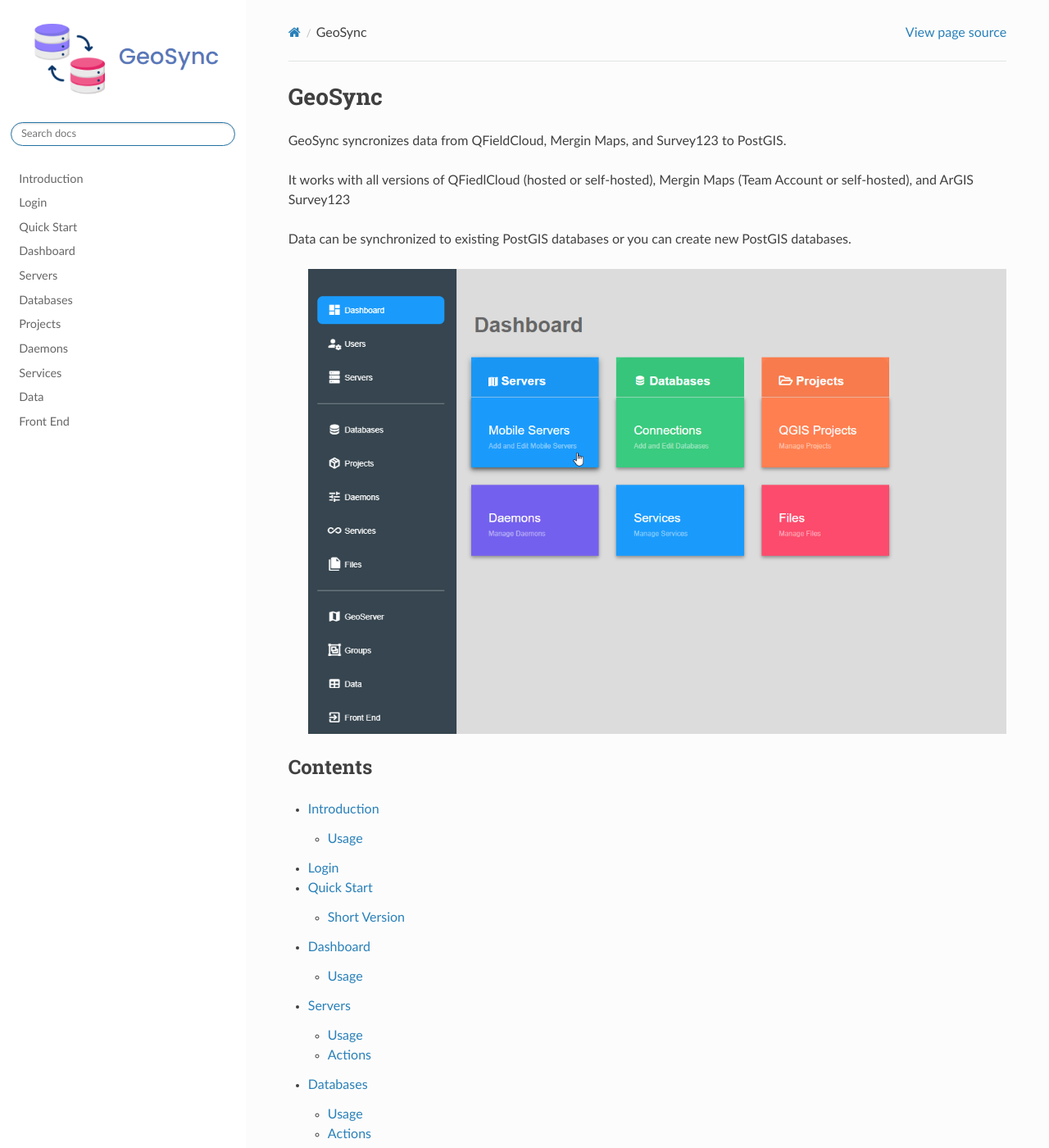
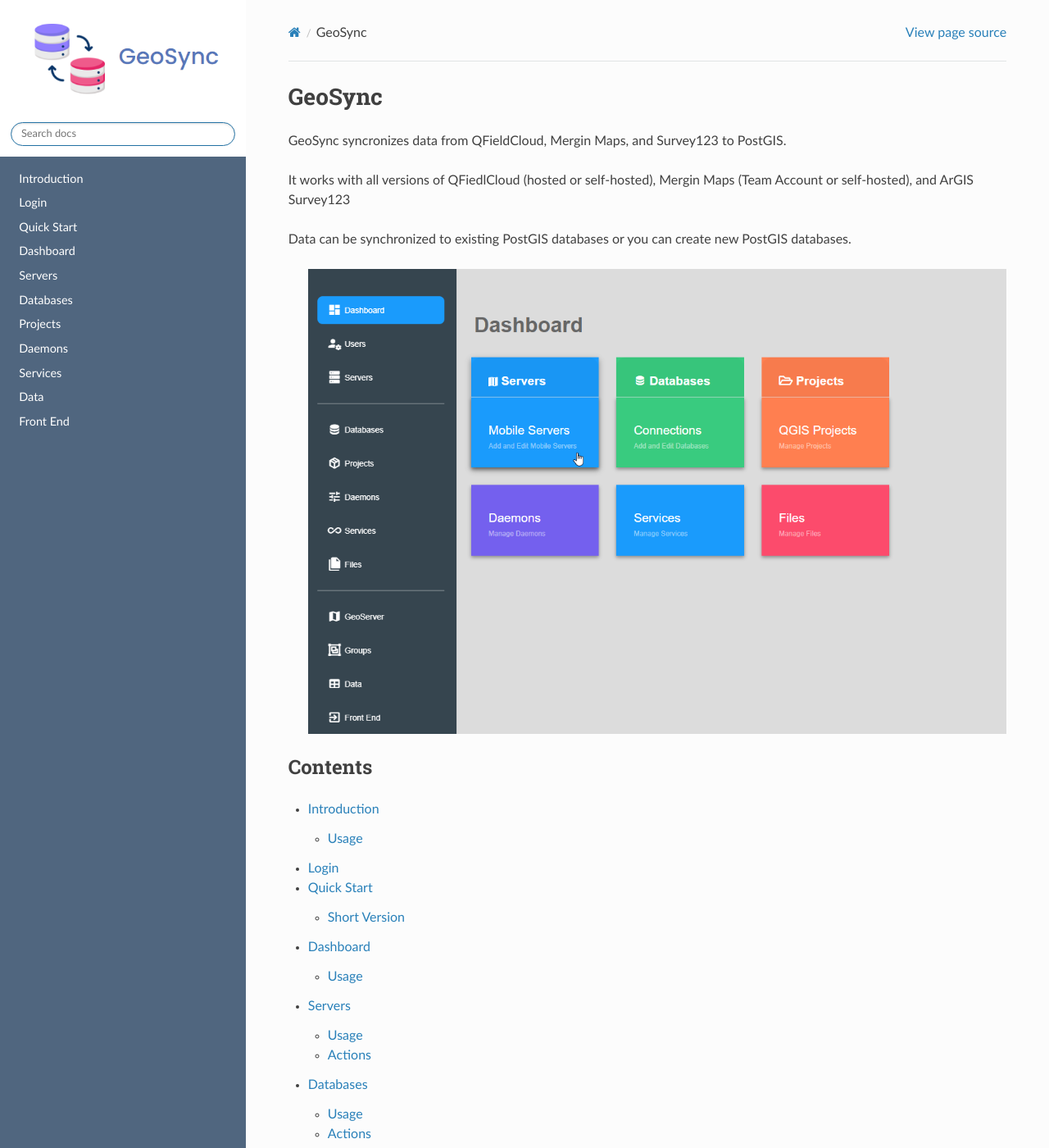
Before and after one commit to AcuGIS/GeoSync, a Sphinx documentation site: the page built from docs/source/index.rst, in a window 1280 px wide and 1400 px high. Shown: the whole window at 82% size. Built offline with Sphinx 7.4.7 and the Read the Docs theme 2.0.0, drawn with Linux system fonts in a browser that asks for light colours.

Commit message:
Update custom.css

```diff
--- a/docs/source/_static/css/custom.css
+++ b/docs/source/_static/css/custom.css
@@ -24,7 +24,7 @@
     overflow-y: hidden;
     min-height: 100%;
     color: black;
-    background: #fff;
+    background: #50667f;
     z-index: 200;
 }
 
@@ -35,5 +35,5 @@
     display: block;
     position: relative;
     font-size: 90%;
-    color: #666;
+    color: #fff;
 }
```
